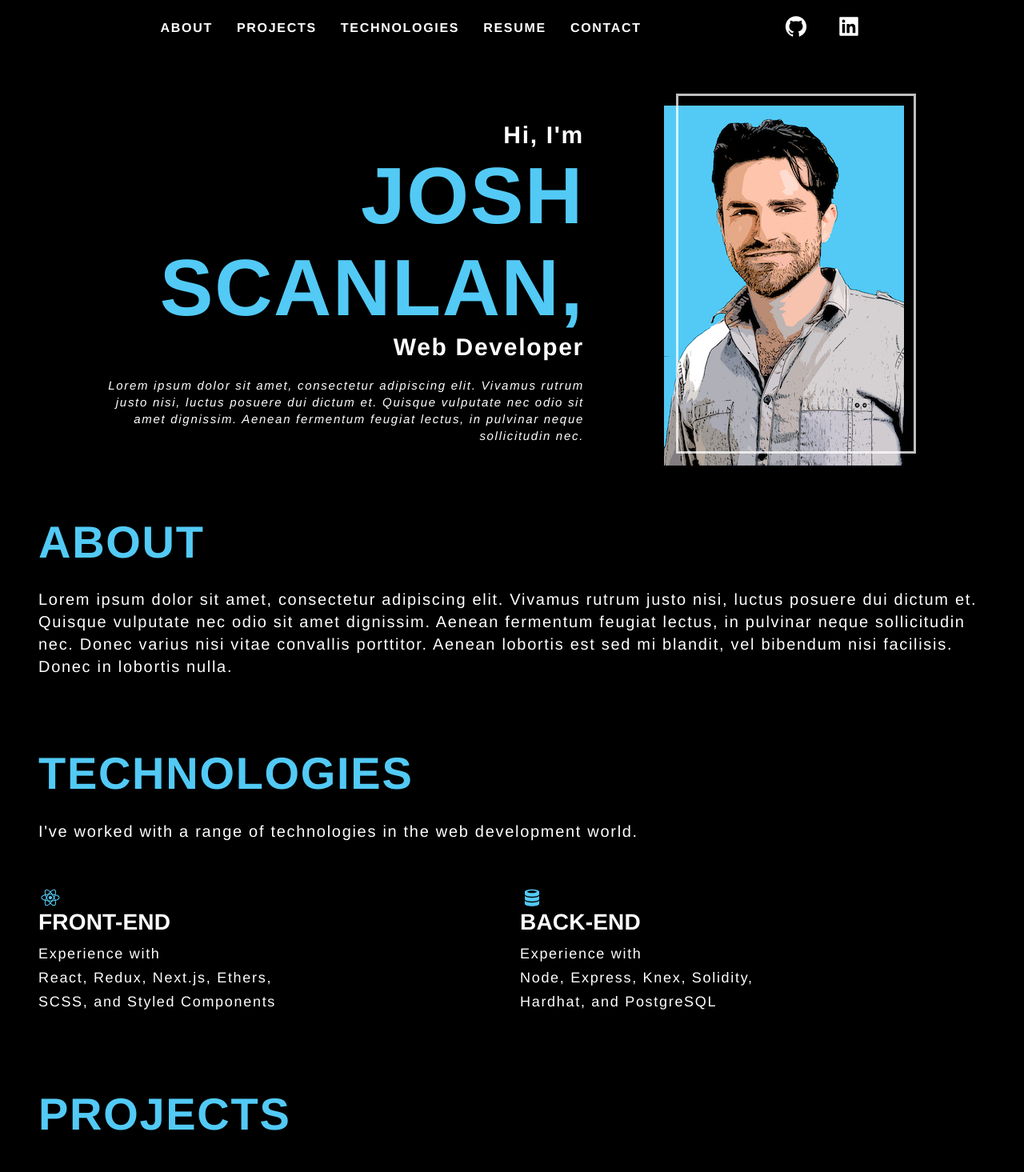
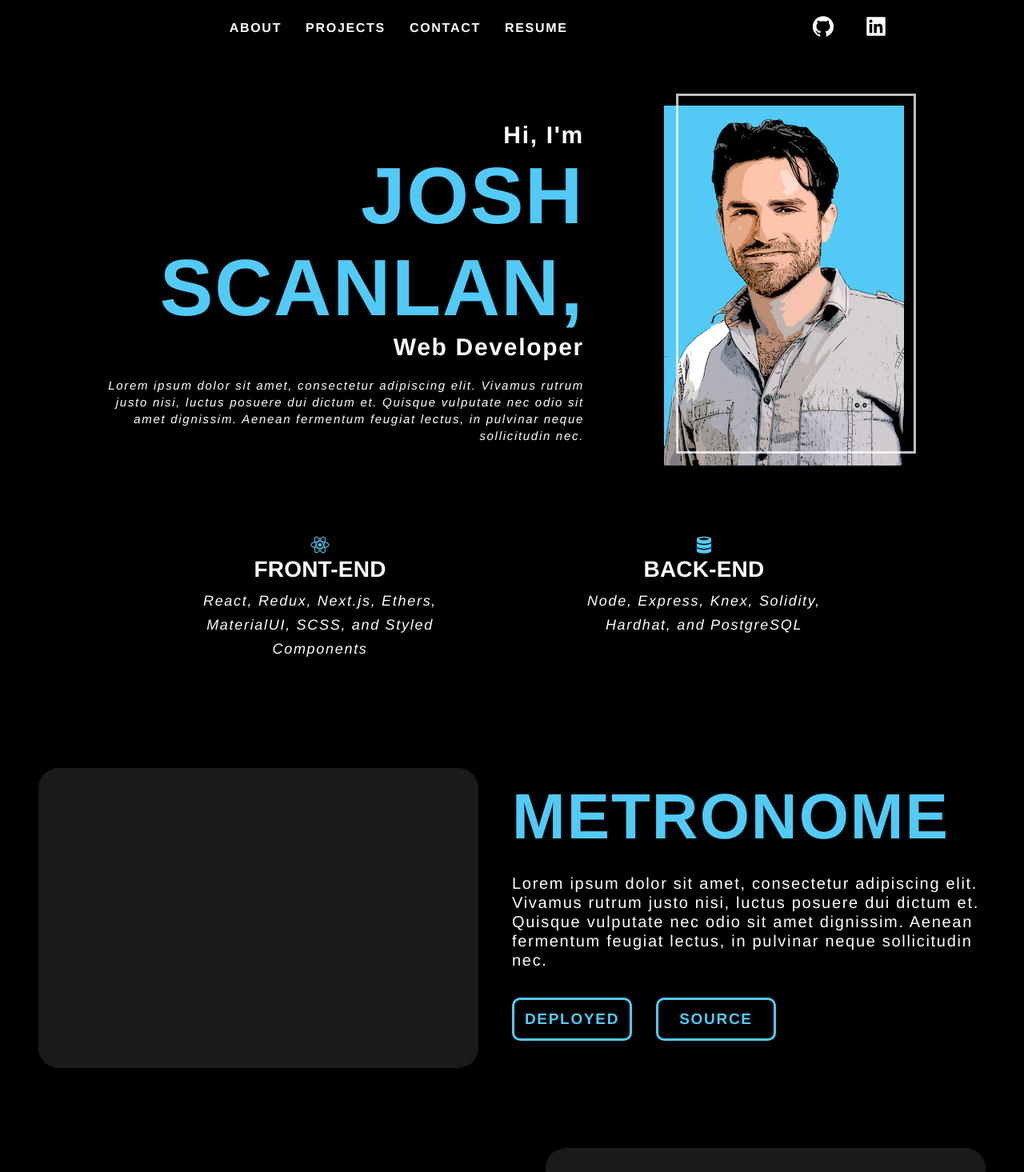
Before and after one commit to joshuascan/personal-portfolio, a Next.js app: page / in a window 1280 px wide. Shown: the top 1465 px of the page at 80% size. Built offline with nearby package versions, Linux system fonts and the light colour scheme.

Commit message:
reorganizes technologies section and adjusts spacing throughout

```diff
--- a/src/components/About/About.js
+++ /dev/null
@@ -1,23 +0,0 @@
-import {
-  Section,
-  SectionTitle,
-  SectionText,
-} from "../../styles/GlobalComponents";
-
-const About = () => {
-  return (
-    <Section id="about">
-      <SectionTitle>About</SectionTitle>
-      <SectionText>
-        Lorem ipsum dolor sit amet, consectetur adipiscing elit. Vivamus rutrum
-        justo nisi, luctus posuere dui dictum et. Quisque vulputate nec odio sit
-        amet dignissim. Aenean fermentum feugiat lectus, in pulvinar neque
-        sollicitudin nec. Donec varius nisi vitae convallis porttitor. Aenean
-        lobortis est sed mi blandit, vel bibendum nisi facilisis. Donec in
-        lobortis nulla.
-      </SectionText>
-    </Section>
-  );
-};
-
-export default About;
--- a/src/components/Header/Header.js
+++ b/src/components/Header/Header.js
@@ -26,8 +26,8 @@ const Header = () => {
           </Link>
         </li>
         <li>
-          <Link href="#technologies" passHref>
-            <NavLink pathName={router.asPath}>Technologies</NavLink>
+          <Link href="#contact" passHref>
+            <NavLink pathName={router.asPath}>Contact</NavLink>
           </Link>
         </li>
         <li>
@@ -35,11 +35,6 @@ const Header = () => {
             <NavLink target="_blank" rel="noreferrer noopener">
               Resume
             </NavLink>
-          </Link>
-        </li>
-        <li>
-          <Link href="#contact" passHref>
-            <NavLink pathName={router.asPath}>Contact</NavLink>
           </Link>
         </li>
       </NavContainer>
--- a/src/components/Header/HeaderStyles.js
+++ b/src/components/Header/HeaderStyles.js
@@ -7,8 +7,8 @@ export const HeaderWrapper = styled.div`
   position: fixed;
   left: 0;
   right: 0;
-  margin: auto;
-  width: 1200px;
+  margin: 0 auto;
+  width: 1400px;
   z-index: 100;
   background: ${(props) => props.theme.colors.background};
 `;
--- a/src/components/Hero/Hero.js
+++ b/src/components/Hero/Hero.js
@@ -13,7 +13,7 @@ import {
 
 const Hero = () => {
   return (
-    <HeroWrapper>
+    <HeroWrapper id="about">
       <Section row center>
         <LeftSection>
           <HeroHeader>
--- a/src/components/Projects/Projects.js
+++ b/src/components/Projects/Projects.js
@@ -14,8 +14,7 @@ import {
 const Projects = () => {
   return (
     <Section id="projects">
-      <SectionTitle>Projects</SectionTitle>
-      {projects.map(({ title, description, image, tags, visit, source, id }) =>
+      {projects.map(({ title, description, image, visit, source, id }) =>
         id % 2 === 0 ? (
           <ProjectContainer key={id}>
             <ImageContainer>{/* <Img src={image} /> */}</ImageContainer>
--- a/src/components/Technologies/Technologies.js
+++ b/src/components/Technologies/Technologies.js
@@ -1,45 +1,25 @@
 import { DiReact, DiDatabase } from "react-icons/di";
-import {
-  Section,
-  SectionTitle,
-  SectionText,
-} from "../../styles/GlobalComponents";
-import {
-  List,
-  ListItem,
-  ListContainer,
-  ListTitle,
-  ListParagraph,
-} from "./TechnologiesStyles";
+import { Section } from "../../styles/GlobalComponents";
+import { List, ListItem, ListTitle, ListParagraph } from "./TechnologiesStyles";
 
 const Technologies = () => {
   return (
-    <Section id="technologies">
-      <SectionTitle>Technologies</SectionTitle>
-      <SectionText>
-        I&apos;ve worked with a range of technologies in the web development
-        world.
-      </SectionText>
+    <Section align>
       <List>
         <ListItem>
           <DiReact size="3rem" />
-          <ListContainer>
           <ListTitle>Front-End</ListTitle>
           <ListParagraph>
-              Experience with <br />
-              React, Redux, Next.js, Ethers, SCSS, and Styled Components
+            React, Redux, Next.js, Ethers, MaterialUI, SCSS, and Styled
+            Components
           </ListParagraph>
-          </ListContainer>
         </ListItem>
         <ListItem>
           <DiDatabase size="3rem" />
-          <ListContainer>
           <ListTitle>Back-End</ListTitle>
           <ListParagraph>
-              Experience with <br />
             Node, Express, Knex, Solidity, Hardhat, and PostgreSQL
           </ListParagraph>
-          </ListContainer>
         </ListItem>
       </List>
     </Section>
--- a/src/components/Technologies/TechnologiesStyles.js
+++ b/src/components/Technologies/TechnologiesStyles.js
@@ -2,21 +2,17 @@ import styled from "styled-components";
 
 export const List = styled.ul`
   list-style-type: none;
-  display: grid;
-  grid-template-columns: repeat(2, 1fr);
-  gap: 20px;
-  margin: 3rem 0;
+  width: 800px;
+  display: flex;
+  justify-content: space-between;
+  margin: 2rem 0;
 `;
 
 export const ListItem = styled.li`
   max-width: 32rem;
   display: flex;
   flex-direction: column;
-`;
-
-export const ListContainer = styled.div`
-  display: flex;
-  flex-direction: column;
+  align-items: center;
 `;
 
 export const ListTitle = styled.h3`
@@ -32,5 +28,8 @@ export const ListTitle = styled.h3`
 export const ListParagraph = styled.p`
   font-size: 1.8rem;
   line-height: 3rem;
+  text-align: center;
+  font-weight: lighter;
+  font-style: italic;
   color: ${(props) => props.theme.colors.secondary};
 `;
--- a/src/pages/index.js
+++ b/src/pages/index.js
@@ -1,14 +1,12 @@
 import { Layout } from "../layout/Layout";
 import Hero from "../components/Hero/Hero";
 import Projects from "../components/Projects/Projects";
-import About from "../components/About/About";
 import Technologies from "../components/Technologies/Technologies";
 
 export default function Home() {
   return (
     <Layout>
       <Hero />
-      <About />
       <Technologies />
       <Projects />
     </Layout>
--- a/src/styles/GlobalComponents/index.js
+++ b/src/styles/GlobalComponents/index.js
@@ -5,6 +5,7 @@ export const Section = styled.section`
   flex-direction: ${(props) => (props.row ? "row" : "column")};
   padding: ${(props) => (props.nopadding ? "0" : "3.2rem 4.8rem")};
   justify-content: ${(props) => (props.center ? "center" : "")};
+  align-items: ${(props) => (props.align ? "center" : "")};
   margin: 0 auto;
   max-width: 1340px;
 `;
```
Also changed, not shown: src/components/About/AboutStyles.js (deleted). Lines whose indentation alone changed are shown as unchanged.
